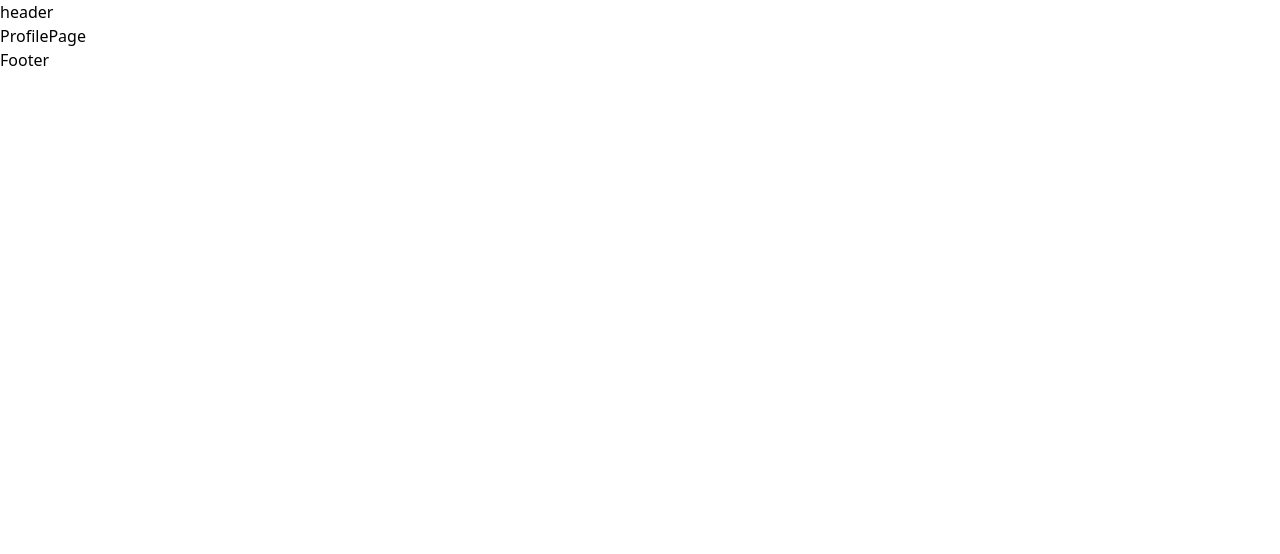
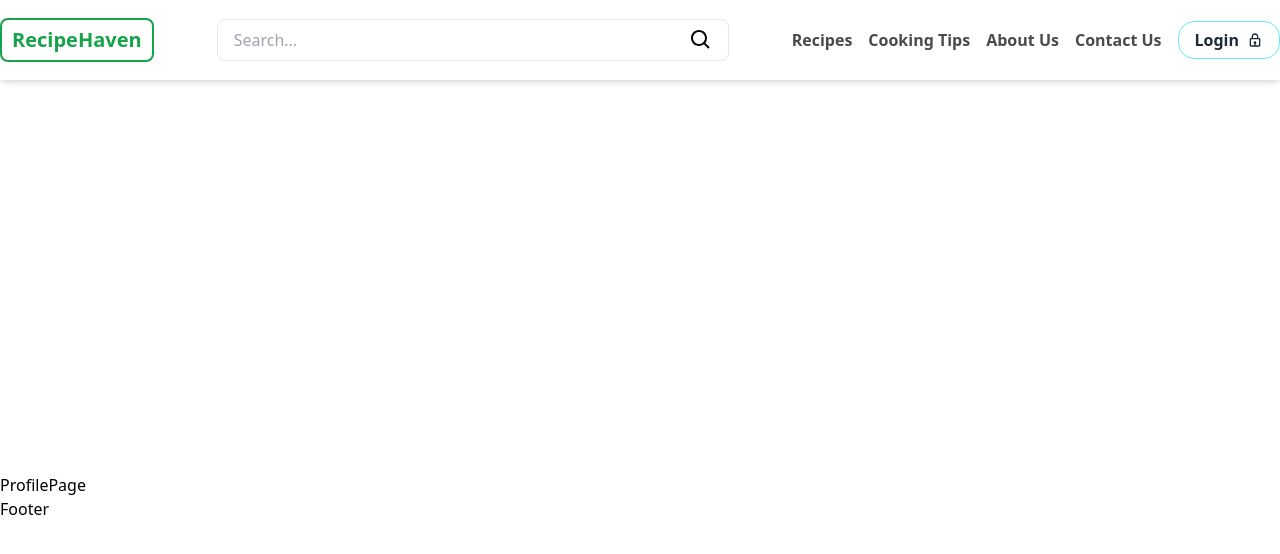
Before and after one commit to bryan-odongo/recipe_sharing_app, a React (Vite) app in the folder frontend/: page /profile in a window 1280 px wide. Shown: the top 554 px of the page. Built offline with nearby package versions, Linux system fonts and the light colour scheme; no server answers.

Commit message:
Added Header Component

```diff
--- a/frontend/src/components/Layout/Header.jsx
+++ b/frontend/src/components/Layout/Header.jsx
@@ -1,9 +1,135 @@
 import React from "react";
+import {
+  BiLock,
+  BiLockOpenAlt,
+  BiSearch,
+  BiSolidDashboard,
+  BiUser,
+  BiUserCircle,
+  BiWindowClose,
+} from "react-icons/bi";
+import { NavLink } from "react-router-dom";
 
-function Header() {
+import logo from "../../assets/imgs/logo.jpg";
+import { useAuth } from "../../contexts/userContext";
+import clsx from "clsx";
+
+const Header = () => {
+  const { isLoggedIn, setIsLoggedIn, isSearching, setIsSearching } = useAuth();
   return (
-    <header className="w-full flex items-center justify-between">header</header>
+    <header className="bg-white shadow-md h-[5rem] overflow-y-hidden sticky top-0 z-50 grid items-center">
+      <div className="container mx-auto py-3 flex justify-between items-center">
+        <div className="flex items-center">
+          <NavLink
+            to="/"
+            className="text-xl font-bold text-green-600 rounded-lg border-2 border-green-600 px-2.5 py-1.5"
+          >
+            {/* <img src={logo} alt="" className="h- w-64" /> */}
+            RecipeHaven
+          </NavLink>
+        </div>
+        <div className="relative group flex items-center w-[40%]">
+          <input
+            type="text"
+            className={clsx(
+              "w-full px-4 py-2 border rounded-lg",
+              isSearching &&
+                "focus:outline-none focus:ring-2 focus:ring-green-400"
+            )}
+            placeholder="Search..."
+            onClick={() => setIsSearching(true)}
+          />
+          {!isSearching ? (
+            <BiSearch
+              onClick={() => setIsSearching(true)}
+              className="absolute z-20 right-4 text-2xl group-hover:text-green-600 cursor-pointer"
+            />
+          ) : (
+            <span
+              onClick={() => setIsSearching(false)}
+              className="absolute z-20 right-4 text-xl group-hover:text-red-600 cursor-pointer"
+            >
+              ❌
+            </span>
+          )}
+        </div>
+        <nav className="flex items-center space-x-4 [&_a]:font-semibold">
+          <NavLink
+            to="/recipes"
+            className={({ isActive }) =>
+              isActive ? "nav-link-active" : "nav-link"
+            }
+          >
+            Recipes
+          </NavLink>
+          <NavLink
+            to="/cooking_tips"
+            className={({ isActive }) =>
+              isActive ? "nav-link-active" : "nav-link"
+            }
+          >
+            Cooking Tips
+          </NavLink>
+          {isLoggedIn ? (
+            <>
+              <NavLink
+                to="/dashboard"
+                className={({ isActive }) =>
+                  isActive ? "nav-link-active" : "nav-link"
+                }
+              >
+                <BiSolidDashboard className="inline-block mr-1" />
+                Dashboard
+              </NavLink>
+              <NavLink
+                to="/profile"
+                className={({ isActive }) =>
+                  isActive
+                    ? "nav-link-active flex items-center justify-center"
+                    : "nav-link "
+                }
+              >
+                <BiUserCircle className="inline-block mr-1 text-2xl" />
+                <span>Profile</span>
+              </NavLink>
+            </>
+          ) : (
+            <>
+              <NavLink
+                to="/about_us"
+                className={({ isActive }) =>
+                  isActive ? "nav-link-active" : "nav-link"
+                }
+              >
+                About Us
+              </NavLink>
+              <NavLink
+                to="/contact_us"
+                className={({ isActive }) =>
+                  isActive ? "nav-link-active" : "nav-link"
+                }
+              >
+                Contact Us
+              </NavLink>
+            </>
+          )}
+          <NavLink
+            to={isLoggedIn ? "/" : "/auth/login"}
+            className={({ isActive }) =>
+              isActive
+                ? "flex group items-center justify-center space-x-2 text-gray-800 border border-green-600 px-4 py-1.5 rounded-2xl"
+                : "flex group items-center justify-center space-x-2 text-gray-800 hover:text-gray-600 border border-cyan-300 hover:border-green-600 duration-300 ease-in-out px-4 py-1.5 rounded-2xl"
+            }
+            onClick={() => setIsLoggedIn(!isLoggedIn)}
+          >
+            <span>{isLoggedIn ? "Logout" : "Login"}</span>
+            <BiLock className="group-hover:hidden" />
+            <BiLockOpenAlt className="hidden group-hover:flex" />
+          </NavLink>
+        </nav>
+      </div>
+    </header>
   );
-}
+};
 
 export default Header;
--- a/frontend/src/components/Layout/Layout.jsx
+++ b/frontend/src/components/Layout/Layout.jsx
@@ -1,11 +1,13 @@
 import React from "react";
 import Header from "./Header";
 import Footer from "./Footer";
+import Search from "./Search";
 
 function Layout({ children }) {
   return (
     <>
       <Header />
+      <Search />
       <main>{children}</main>
       <Footer />
     </>
--- /dev/null
+++ b/frontend/src/components/Layout/Search.jsx
@@ -0,0 +1,24 @@
+import React from "react";
+import { useAuth } from "../../contexts/userContext";
+import clsx from "clsx";
+
+function Search() {
+  const { isSearching } = useAuth();
+  return (
+    <div
+      className={clsx(
+        isSearching
+          ? "absolute overflow-hidden h-[calc(100vh-5rem)] w-full left-0 right-0 top-[5rem] transform z-20 bg-gray-50 pt-32 mx-auto px-32 duration-700 ease-in-out"
+          : "-translate-y-[100vh] duration-300 ease-in-out"
+      )}
+    >
+      <div className="flex flex-col items-center justify-center border-t border-b border-green-950">
+        <h1 className="text-stroke text-[calc(12.3rem+5vw)] whitespace-nowrap">
+          No Results
+        </h1>
+      </div>
+    </div>
+  );
+}
+
+export default Search;
--- /dev/null
+++ b/frontend/src/contexts/userContext.jsx
@@ -0,0 +1,18 @@
+import React, { createContext, useContext, useState } from "react";
+
+const UserContext = createContext();
+
+export const useAuth = () => useContext(UserContext);
+
+export const UserProvider = ({ children }) => {
+  const [isLoggedIn, setIsLoggedIn] = useState(false);
+  const [isSearching, setIsSearching] = useState(false);
+
+  return (
+    <UserContext.Provider
+      value={{ isLoggedIn, setIsLoggedIn, isSearching, setIsSearching }}
+    >
+      {children}
+    </UserContext.Provider>
+  );
+};
--- a/frontend/src/index.css
+++ b/frontend/src/index.css
@@ -3,3 +3,39 @@
 @tailwind utilities;
 
 /* START STYLING ON THE NEXT LINE (6) */
+
+/* Header and Search */
+.nav-link {
+  position: relative;
+  text-decoration: none;
+  color: #4a4a4a;
+  transition: color 0.3s ease;
+}
+
+.nav-link::before {
+  content: "";
+  position: absolute;
+  width: 0;
+  height: 4px;
+  bottom: -4px;
+  left: 0;
+  background-color: #34d399;
+  visibility: hidden;
+  transition: all 0.3s ease-in-out;
+}
+
+.nav-link:hover::before,
+.nav-link-active::before {
+  visibility: visible;
+  width: 100%;
+}
+
+.nav-link-active {
+  color: #4a4a4a;
+  border-bottom: 4px solid #34d399;
+}
+
+.text-stroke {
+  -webkit-text-stroke: 2.5px rgb(39, 51, 42);
+  color: transparent;
+}
--- /dev/null
+++ b/frontend/src/pages/CookingTips.jsx
@@ -0,0 +1,8 @@
+import React from "react";
+import Layout from "../components/Layout/Layout";
+
+function CookingTips() {
+  return <Layout>CookingTips</Layout>;
+}
+
+export default CookingTips;
```
Also changed, not shown: frontend/src/main.jsx (+9 -6 lines), frontend/src/assets/imgs/logo.jpg (added), frontend/src/contexts/authContext.js (deleted).
